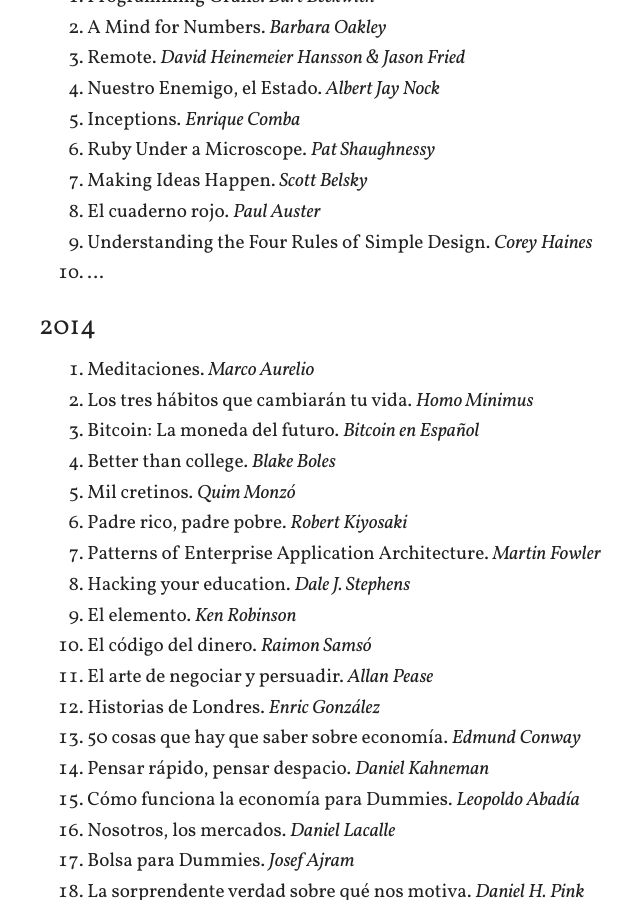
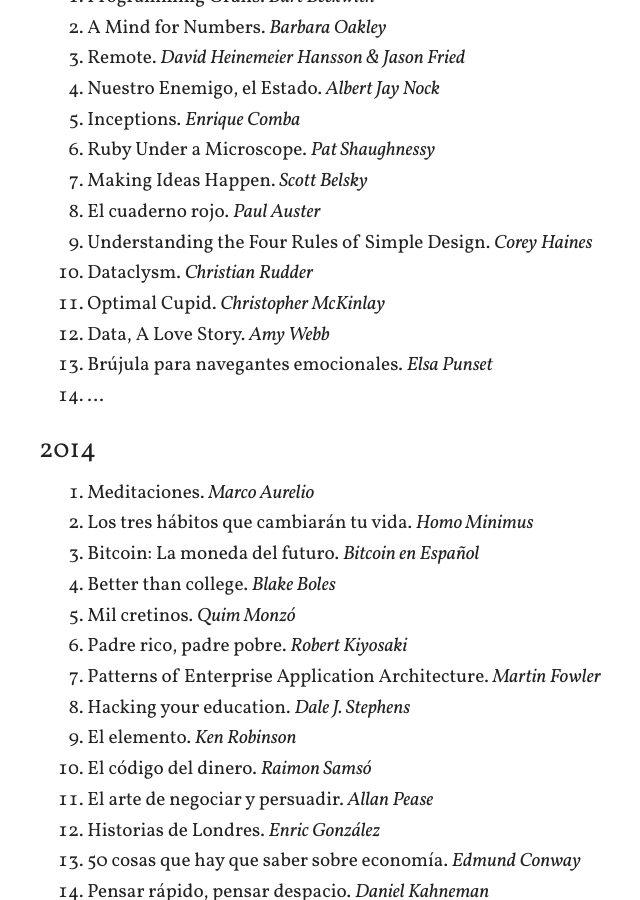
Before and after one commit to arturoherrero/arturoherrero.com, a Jekyll site: the page built from books.md, in a window 1280 px wide and 900 px high, scrolled down 336 px. Shown: the whole window, without its empty margins (241-881 px from the left). Built offline with Jekyll 4.4.1, drawn with Linux system fonts in a browser that asks for light colours.

Commit message:
Update info

```diff
--- a/books.md
+++ b/books.md
@@ -18,7 +18,11 @@
 7. Making Ideas Happen. *Scott Belsky*
 8. El cuaderno rojo. *Paul Auster*
 9. Understanding the Four Rules of Simple Design. *Corey Haines*
-10. ...
+10. Dataclysm. *Christian Rudder*
+11. Optimal Cupid. *Christopher McKinlay*
+12. Data, A Love Story. *Amy Webb*
+13. Brújula para navegantes emocionales. *Elsa Punset*
+14. ...
 
 
 ### 2014
```
Also changed, not shown: index.md (+2 -1 lines), README.md.
